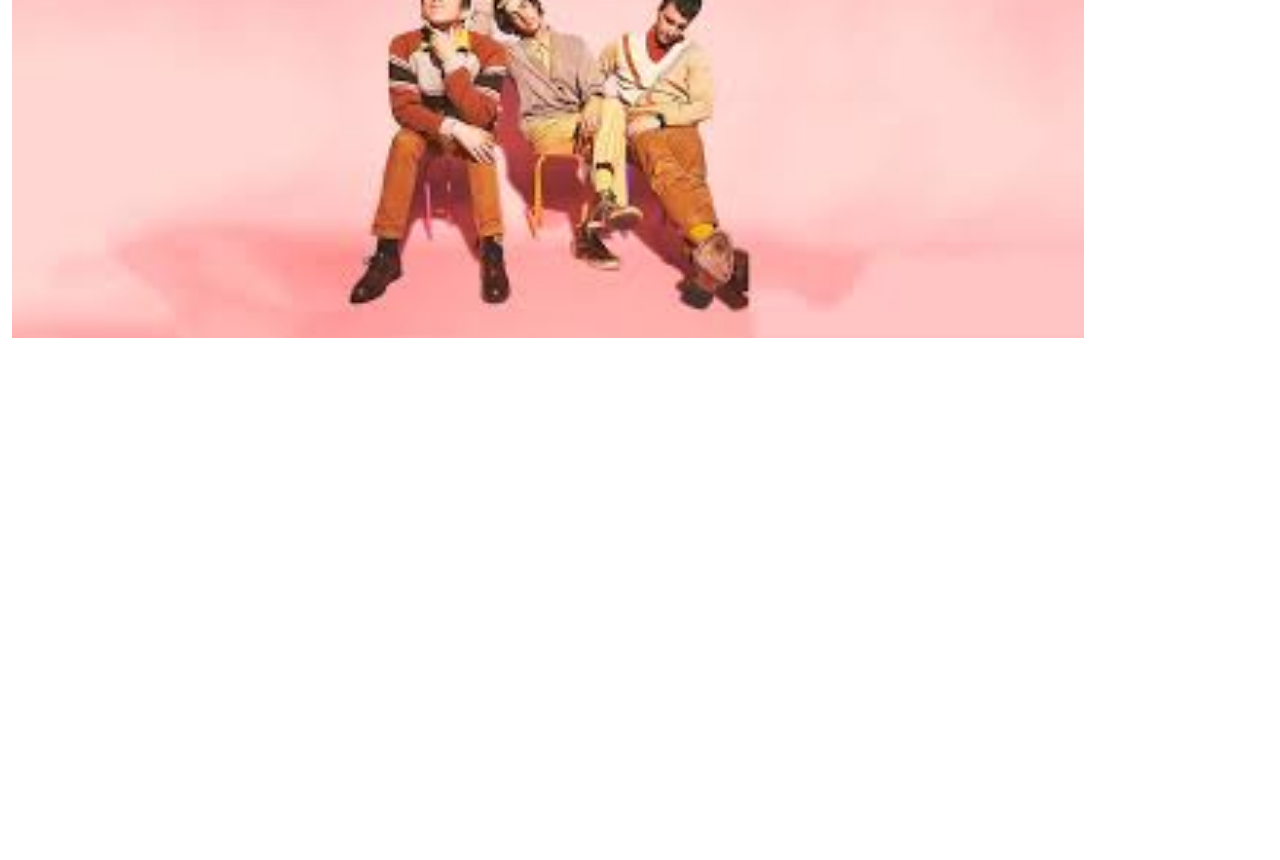
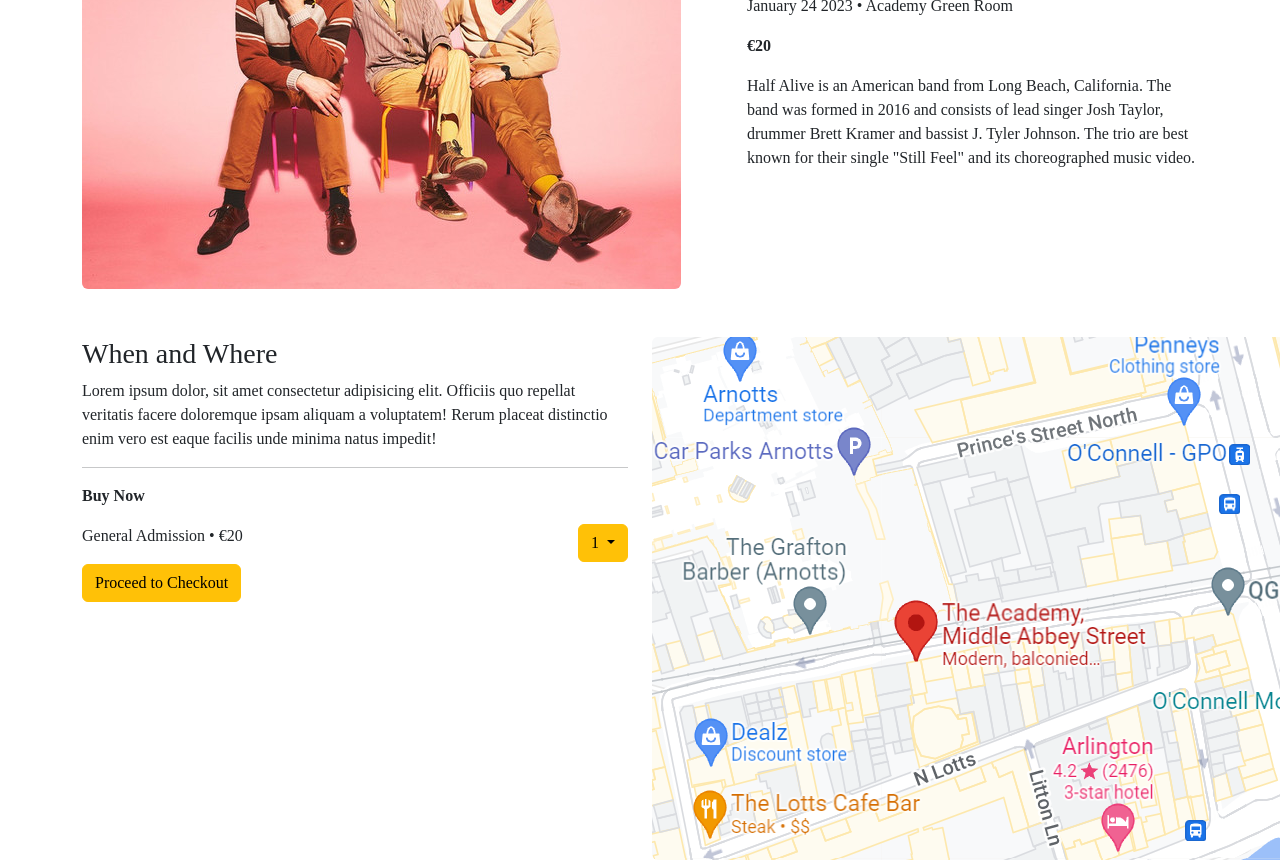
Before and after one commit to AlexxK03/NewsSiteCA, a website: page eventpage.html in a window 1280 px wide. Shown: the part 214-1074 px from the top of the page. Before the commit the page ends 800 px from the top, so only its background shows below. Drawn offline with nearby package versions, Linux system fonts and the light colour scheme; a web font is replaced by a local one.

Commit message:
more work on the event page

```diff
--- a/eventpage.html
+++ b/eventpage.html
@@ -29,7 +29,7 @@
 				<div class="collapse navbar-collapse" id="navbarSupportedContent">
 					<ul class="navbar-nav me-auto mb-2 mb-lg-0">
 						<li class="nav-item">
-							<a class="nav-link active" aria-current="page" href="#">Home</a>
+							<a class="nav-link active" aria-current="page" href="index.html">Home</a>
 						</li>
 						<li class="nav-item">
 							<a class="nav-link" href="#">Link</a>
@@ -51,14 +51,60 @@
 		</nav>
 		<!-- Nav Bar End -->
 
-		<!-- Header Image -->
-		<div class="container-fluid py-5 my-5">
-			<img
-				src="images/hald-alive-banner.jfif"
-				alt="Three men sitting"
-				height="400px"
-			/>
+		<!-- Header Start-->
+		<div class="container">
+		<div class="row ">
+		<div class="col-md-7 py-4 my-4 ">
+			<img src="images/Half-Alive.jpg" class="rounded" alt="three men sitting" />
 		</div>
+		<div class="col-md-5 py-5 my-5 ">
+			<h1><strong>Half Alive</strong></h1>
+			<p>January 24 2023 • Academy Green Room</p>
+			<p><strong>€20</strong></p>
+			<p>Half Alive is an American band from Long Beach, California. The band was formed in 2016 and consists of lead singer Josh Taylor, drummer Brett Kramer and bassist J. Tyler Johnson. The trio are best known for their single "Still Feel" and its choreographed music video.</p>
+		</div>
+		</div>
+		</div>
+		<!-- Header End-->
+
+		<div class="container">
+			<div class="row">
+			<div class="col-md-6">
+			<h3>When and Where</h3>
+			<div
+			><p>Lorem ipsum dolor, sit amet consectetur adipisicing elit. Officiis quo repellat veritatis facere doloremque ipsam aliquam a voluptatem! Rerum placeat distinctio enim vero est eaque facilis unde minima natus impedit!</p>
+			</div>
+			<hr>
+			<p><strong>Buy Now</strong></p>
+			<div class="d-flex justify-content-between">
+			<p>General Admission • €20</p>
+			<div class="dropdown">
+				<button class="btn btn-warning dropdown-toggle" type="button" data-bs-toggle="dropdown" aria-expanded="false">1
+				</button>
+				<ul class="dropdown-menu">
+				  <li><a class="dropdown-item" href="#">2</a></li>
+				  <li><a class="dropdown-item" href="#">3</a></li>
+				  <li><a class="dropdown-item" href="#">4</a></li>
+				  <li><a class="dropdown-item" href="#">5</a></li>
+				  <li><a class="dropdown-item" href="#">6</a></li>
+				  <li><a class="dropdown-item" href="#">7</a></li>
+				  <li><a class="dropdown-item" href="#">8</a></li>
+				</ul>
+			  </div>
+			</div>
+			<a href="index.html" class="btn btn-warning">Proceed to Checkout</a>
+			</div>
+			<div class="col-md-6">
+				<img src="images/map.png" class="rounded" alt="map">
+			</div>
+		</div>
+		</div>
+
+
+
+
+
+
 		<script
 			src="https://cdn.jsdelivr.net/npm/bootstrap@5.2.3/dist/js/bootstrap.bundle.min.js"
 			integrity="sha384-kenU1KFdBIe4zVF0s0G1M5b4hcpxyD9F7jL+jjXkk+Q2h455rYXK/7HAuoJl+0I4"
--- a/scss/main.scss
+++ b/scss/main.scss
@@ -4,7 +4,5 @@
 
 $font-family-base: "Alexandria";
 
-
-
-
+@import"../node_modules/bootstrap/scss/mixins";
 @import "../node_modules/bootstrap/scss/bootstrap.scss"
```
Also changed, not shown: index.html (+1 -1 lines), images/Bartending 1.png (added), images/Bartending.jfif (deleted), images/Bartending.png (added), images/map.png (added).
